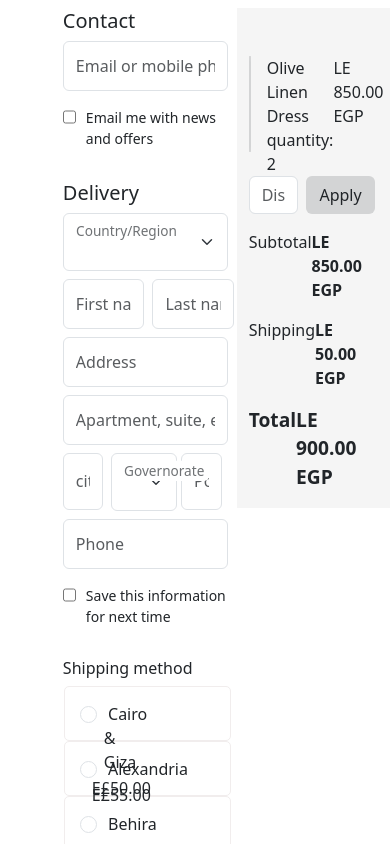
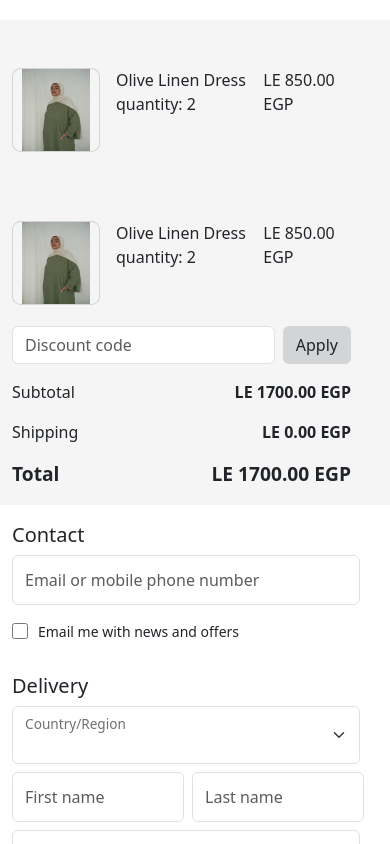
Before and after one commit to omarihab99/Sjaal-clone, an Angular app: page /checkout in a window 390 px wide. Shown: the top 844 px of the page. Built offline with nearby package versions, Linux system fonts and the light colour scheme; data requests are answered from the project's data file; a web font is replaced by a local one.

Commit message:
checkout

```diff
--- a/src/app/Components/checkout-form/checkout-form.component.html
+++ b/src/app/Components/checkout-form/checkout-form.component.html
@@ -1,6 +1,6 @@
 <div class="container">
     <div class="row">
-        <div style="margin-left: 6%;">
+        <div >
                 <form [formGroup]="checkoutData" (ngSubmit)="completeOrder()">
                     <div class="form" style="margin-top: 5%;">
                         <div class="form-group m-auto">
--- a/src/app/Components/checkout-form/checkout-form.component.ts
+++ b/src/app/Components/checkout-form/checkout-form.component.ts
@@ -1,4 +1,4 @@
-import { Component } from '@angular/core';
+import { Component, EventEmitter, OnInit, Output } from '@angular/core';
 import { ProductsService } from '../../Services/products.service';
 import { HttpClientModule } from '@angular/common/http';
 import { FormControl, FormGroup, FormsModule, ReactiveFormsModule, Validators } from '@angular/forms';
@@ -13,7 +13,8 @@ import { CheckoutDirective } from './Directives/checkout.directive';
   templateUrl: './checkout-form.component.html',
   styleUrl: './checkout-form.component.css'
 })
-export class CheckoutFormComponent {
+export class CheckoutFormComponent implements OnInit{
+  @Output() shippingPrice = new EventEmitter<number|undefined>();
 
   checkoutData: FormGroup<any> = new FormGroup(
     {
@@ -29,12 +30,22 @@ export class CheckoutFormComponent {
       pCode: new FormControl(null,[Validators.required]),
       phone: new FormControl(null,[Validators.required, Validators.min(11), Validators.max(11)]),
       nextTime: new FormControl(false,[Validators.required]),
-      shippingCity: new FormControl([Validators.required]),
+      shippingCity: new FormControl('',[Validators.required]),
       sameAddress: new FormControl("",[Validators.required]),
 
     }
   );
+
   constructor(){}
+
+  ngOnInit(): void {
+   this.checkoutData.get('shippingCity')?.valueChanges.subscribe(value => {
+      this.shippingPrice.emit(this.getPriceForCity(value));
+      console.log(this.shippingPrice);
+
+
+    });
+  }
 
   selectionArr:{value:String,option:String}[]=[
     {value:"SU",option:"6th of October"},
@@ -101,6 +112,11 @@ export class CheckoutFormComponent {
       {value:"North Sinai",id:"exampleRadios26",price:90},
       {value:"South Sinai",id:"exampleRadios27",price:90},
   ]
+
+  getPriceForCity(city: string): number|undefined {
+    const shippingMethod = this.shippingMethodArr.find(method => method.value === city);
+    return shippingMethod?.price;
+  }
   click(e: Event){
     let target = e.currentTarget as HTMLInputElement;
     let input = target.querySelector('input');
@@ -109,7 +125,6 @@ export class CheckoutFormComponent {
 
   completeOrder() {
     console.log(this.checkoutData);
-    console.log(this.checkoutData.get('shippingCity')?.value);
 
 
    }
--- a/src/app/Components/checkout-products/checkout-products.component.html
+++ b/src/app/Components/checkout-products/checkout-products.component.html
@@ -32,7 +32,7 @@
 
                 <div class="shipping d-flex justify-content-between">
                     <p>Shipping</p>
-                    <p class="bold">{{shipping|customCurrency:'EGP'}}</p>
+                    <p class="bold">{{shippingPrice|customCurrency:'EGP'}}</p>
                 </div>
 
 
--- a/src/app/Components/checkout-products/checkout-products.component.ts
+++ b/src/app/Components/checkout-products/checkout-products.component.ts
@@ -1,4 +1,4 @@
-import { Component, OnInit } from '@angular/core';
+import { Component, Input, OnChanges, OnInit, SimpleChanges } from '@angular/core';
 import { CartService } from '../../Services/cart.service';
 import { CartProduct } from '../../Models/cart-product.model';
 import { HttpClient, HttpClientModule } from '@angular/common/http';
@@ -12,11 +12,11 @@ import { CustomCurrencyPipe } from '../../Pipes/custom-currency.pipe';
   templateUrl: './checkout-products.component.html',
   styleUrl: './checkout-products.component.css'
 })
-export class CheckoutProductsComponent implements OnInit{
+export class CheckoutProductsComponent implements OnInit, OnChanges{
   cartProducts:CartProduct[]=[]
   subTotal:number=0;
-  shipping:number=50;
   total:number = 0;
+  @Input() shippingPrice=0;
 
   constructor(private cartService:CartService){}
 
@@ -26,12 +26,18 @@ export class CheckoutProductsComponent implements OnInit{
 
   }
 
+  ngOnChanges(changes: SimpleChanges): void {
+    if (changes['shippingPrice'] && !changes['shippingPrice'].isFirstChange()) {
+      this.total = this.shippingPrice + this.subTotal;
+    }
+  }
+
   getCartProducts(){
     this.cartService.getCartProducts().subscribe({
       next:(products)=> {
         this.cartProducts = products;
         this.clacSubTotal();
-        this.total = this.shipping + this.subTotal
+        this.total = this.shippingPrice + this.subTotal
       },
     })
   }
--- a/src/app/Components/checkout/checkout.component.css
+++ b/src/app/Components/checkout/checkout.component.css
@@ -0,0 +1,5 @@
+@media (max-width: 768px) {
+    .checkout {
+      flex-direction: column-reverse;
+    }
+}
--- a/src/app/Components/checkout/checkout.component.html
+++ b/src/app/Components/checkout/checkout.component.html
@@ -1,4 +1,4 @@
-<div class="d-flex" >
-    <app-checkout-form  style="width: 100%; margin-left: 10%;"></app-checkout-form>
-    <app-checkout-products ></app-checkout-products>
+<div class="d-flex checkout" >
+    <app-checkout-form  style="width: 100%;" (shippingPrice)="handleShippingPriceChange($event)"></app-checkout-form>
+    <app-checkout-products [shippingPrice]="shippingPrice"></app-checkout-products>
 </div>
--- a/src/app/Components/checkout/checkout.component.ts
+++ b/src/app/Components/checkout/checkout.component.ts
@@ -10,5 +10,11 @@ import { CheckoutFormComponent } from '../checkout-form/checkout-form.component'
   styleUrl: './checkout.component.css'
 })
 export class CheckoutComponent {
+  shippingPrice:number=0
+  handleShippingPriceChange(price:any) {
+    this.shippingPrice = price;
+    console.log(this.shippingPrice);
+
+  }
 
 }
--- a/src/app/Data/db.json
+++ b/src/app/Data/db.json
@@ -876,6 +876,14 @@
       "size": "S/M",
       "quantity": 2,
       "image": "/assets/images/oliveLinenDress.webp"
+    },{
+      "id": "3",
+      "collectionId": "1",
+      "name": "Olive Linen Dress",
+      "price": 850,
+      "size": "L/XL",
+      "quantity": 2,
+      "image": "/assets/images/oliveLinenDress.webp"
     }
   ]
 }
```
